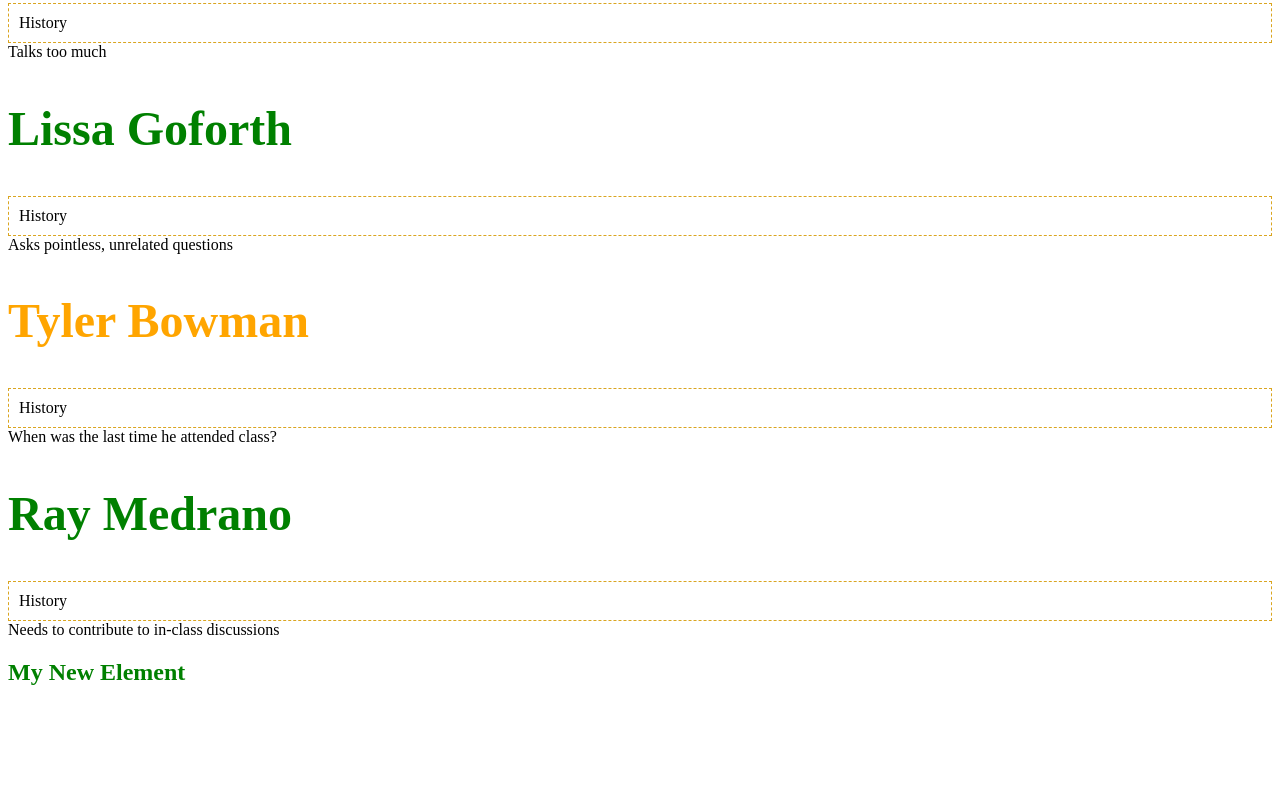
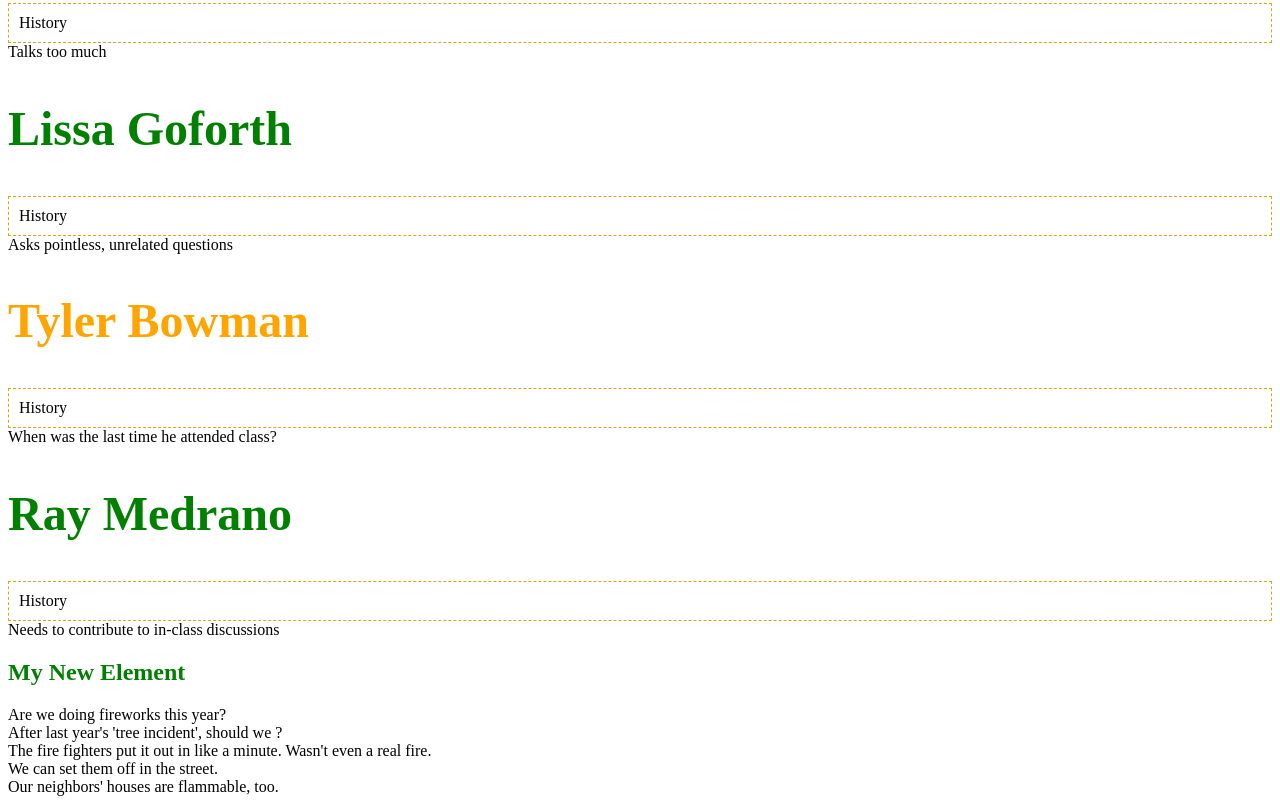
Before and after one commit to snyderjd/creating-components, a plain HTML site: page index.html in a window 1280 px wide. Shown: the part 1681-2485 px from the top of the page. Before the commit the page ends 2395 px from the top, so only its background shows below. Drawn offline with Linux system fonts and the light colour scheme.

Commit message:
Started createElement challenge exercise

```diff
--- a/index.html
+++ b/index.html
@@ -9,6 +9,7 @@
 </head>
 <body>
     <article id="container"></article>
+    <article id="messages"></article>
     <script src="src/components.js"></script>
 </body>
 </html>
--- a/src/components.js
+++ b/src/components.js
@@ -122,3 +122,37 @@ const createHTMLComponent = (type, content, className) => {
 
 const myNewElement = createHTMLComponent('h2', 'My New Element', 'passing');
 studentContainer.innerHTML += myNewElement;
+
+/* --------------- Challenge: Creating Elements ---------------
+Using createElement(), you're going to create a simple list of chat messages that you might have with one of your family members. Maybe it's that wacky aunt that you see every Christmas and Fourth of July.
+
+1. Put an article DOM element in your index.html with the id attribute value of messages.
+2. In your JavaScript, use querySelector() to obtain a reference to that article DOM element.
+3. Create five(5) section components, each with a class of message, and with the content of your choosing.
+4. Using appendChild(), attach each message as a child to the messages element.*/
+
+const messageContainer = document.querySelector('#messages');
+
+const msgSection1 = document.createElement('section');
+const msgSection2 = document.createElement('section');
+const msgSection3 = document.createElement('section');
+const msgSection4 = document.createElement('section');
+const msgSection5 = document.createElement('section');
+
+msgSection1.className = 'message';
+msgSection2.className = 'message';
+msgSection3.className = 'message';
+msgSection4.className = 'message';
+msgSection5.className = 'message';
+
+msgSection1.textContent = 'Are we doing fireworks this year?';
+msgSection2.textContent = "After last year's 'tree incident', should we ?";
+msgSection3.textContent = "The fire fighters put it out in like a minute. Wasn't even a real fire.";
+msgSection4.textContent = "We can set them off in the street.";
+msgSection5.textContent = "Our neighbors' houses are flammable, too.";
+
+messageContainer.appendChild(msgSection1);
+messageContainer.appendChild(msgSection2);
+messageContainer.appendChild(msgSection3);
+messageContainer.appendChild(msgSection4);
+messageContainer.appendChild(msgSection5);
```
